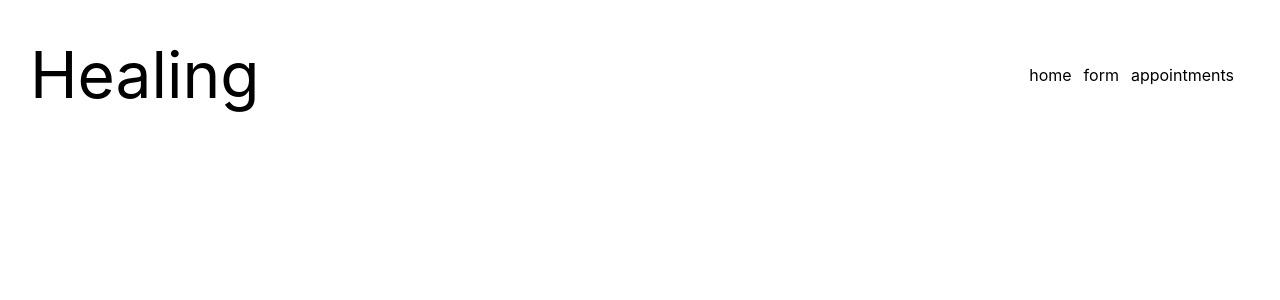
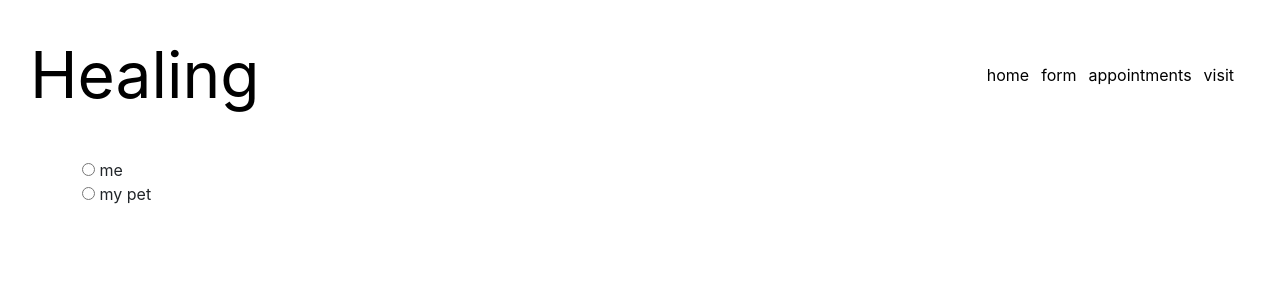
Before and after one commit to Saidou25/Healing, a React (Create React App) app in the folder client/: page /Visit in a window 1280 px wide. Shown: the top 300 px of the page. Built offline with nearby package versions, Linux system fonts and the light colour scheme.

Commit message:
added radio buttons in the newly created visit page. printing selection in the console.

```diff
--- a/client/src/App.js
+++ b/client/src/App.js
@@ -8,6 +8,7 @@ import Home from './components/Home';
 import Info from './components/Info';
 import LandingPage from './pages/LandingPage'
 import Appointments from './components/Appointments'
+import Visit from './components/Visit'
 // import DateList from './components/DateList'
 
 
@@ -28,7 +29,7 @@ function App() {
           <Route path='/Info' element={<Info />} />
           <Route path='/Navbar' element={<Navbar />} />
           <Route path='/Appointments' element={<Appointments />} />
-          {/* <Route path='/DateList' element={<DateList />} /> */}
+          <Route path='/Visit' element={<Visit />} />
           <Route path='/' element={<LandingPage />} />
         </Routes>
       </>
--- a/client/src/components/Navbar/index.jsx
+++ b/client/src/components/Navbar/index.jsx
@@ -13,7 +13,7 @@ const Navbar = () => {
                 <CustomLink to='/Home' className='nav-item'>home</CustomLink>
                 <CustomLink to='/Info' className='nav-item'>form</CustomLink>
                 <CustomLink to='/Appointments' className='nav-item'>appointments</CustomLink>
-                {/* <CustomLink to='/DateList' className='nav-item'>applist</CustomLink> */}
+                <CustomLink to='/Visit' className='nav-item'>visit</CustomLink>
                 {/* <CustomLink to='/' className='nav-item'>home</CustomLink> */}
             </ul>
         </nav>
--- /dev/null
+++ b/client/src/components/Visit/index.jsx
@@ -0,0 +1,44 @@
+import React, { useState } from 'react';
+
+
+const Visit = () => {
+
+    // const [birthdate, setBirthDate] = useState("");
+    const [mepet, setMePet] = useState();
+
+    // const [reason, setReason] = useState("");
+
+
+    const handleChange = (e) => {
+        //     e.preventDefault();
+        setMePet(e.target.value);
+console.log(mepet);
+
+    };
+
+    return (
+        <div className='container'>
+            <h1>{mepet}</h1>
+            <form>
+                <div>
+                    <input
+                        type="radio"
+                        name="mepet"
+                        value="me"
+                        checked={mepet === 'me'}
+                        onChange={handleChange} /> me
+                </div>
+                <div>
+                    <input
+                        type="radio"
+                        name="mepet"
+                        value="my pet"
+                        checked={mepet === 'my pet'}
+                        onChange={handleChange} /> my pet
+                </div>
+            </form>
+        </div>
+    )
+};
+
+export default Visit;
```
Also changed, not shown: client/src/components/Visit/index.css (added).
